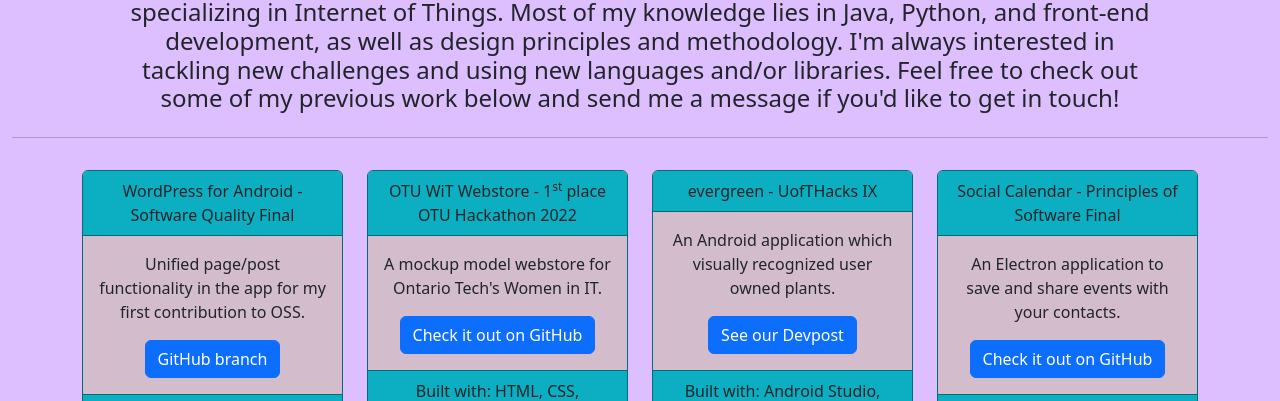
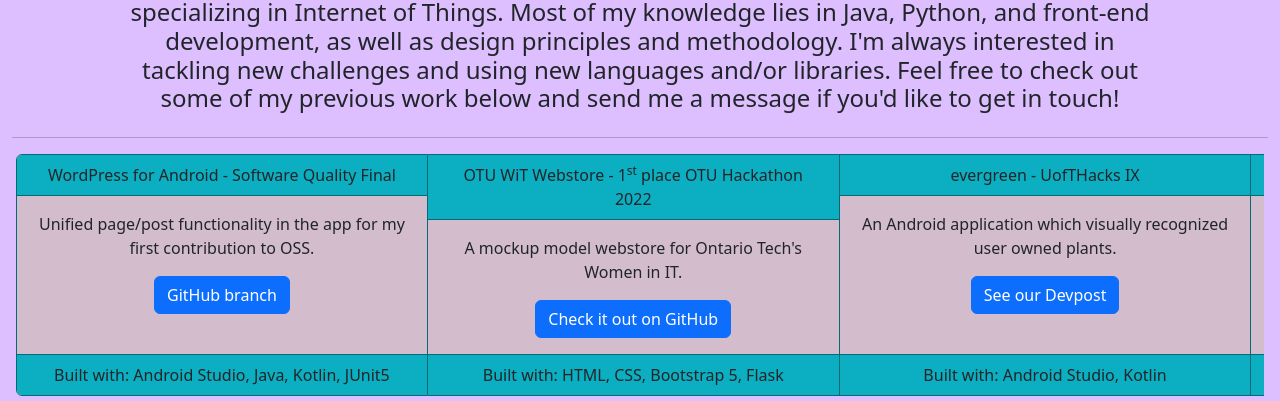
Before and after one commit to a-bisol/portfolio, a plain HTML site: page index.html in a window 1280 px wide. Shown: the part 517-918 px from the top of the page. Drawn offline with nearby package versions, Linux system fonts and the light colour scheme.

Commit message:
Update to horizontal scrollbar

```diff
--- a/index.html
+++ b/index.html
@@ -5,14 +5,16 @@
     <meta name="viewport" content="width=device-width, initial-scale=1">
     <title>Ash Bisol | Software Eng Student</title>
     <link href="styles/styles.css" rel="stylesheet">
-        <link href="https://cdn.jsdelivr.net/npm/bootstrap@5.2.0/dist/css/bootstrap.min.css" rel="stylesheet" integrity="sha384-gH2yIJqKdNHPEq0n4Mqa/HGKIhSkIHeL5AyhkYV8i59U5AR6csBvApHHNl/vI1Bx" crossorigin="anonymous">
+    <link href="https://cdn.jsdelivr.net/npm/bootstrap@5.2.0/dist/css/bootstrap.min.css" rel="stylesheet"
+          integrity="sha384-gH2yIJqKdNHPEq0n4Mqa/HGKIhSkIHeL5AyhkYV8i59U5AR6csBvApHHNl/vI1Bx" crossorigin="anonymous">
     <link rel="stylesheet" href="https://cdn.jsdelivr.net/npm/bootstrap-icons@1.9.1/font/bootstrap-icons.css">
 </head>
 <body>
 <nav class="navbar fixed-top navbar-expand-md">
     <div class="container-fluid">
         <a class="navbar-brand" href="#intro">Home</a>
-                <button class="navbar-toggler" type="button" data-bs-toggle="collapse" data-bs-target="#navbarSupportedContent" aria-controls="navbarSupportedContent" aria-expanded="false" aria-label="Toggle navigation">
+        <button class="navbar-toggler" type="button" data-bs-toggle="collapse" data-bs-target="#navbarSupportedContent"
+                aria-controls="navbarSupportedContent" aria-expanded="false" aria-label="Toggle navigation">
             <span class="navbar-toggler-icon"></span>
         </button>
         <div class="collapse navbar-collapse" id="navbarSupportedContent">
@@ -34,7 +36,8 @@
     <h1>Software Engineering Student</h1>
     <h5>Based in Oshawa and interested in learning new tools and technologies.</h5>
     <hr>
-            <img src="imgs/haleyCommission_noBG.png" class="img-fluid rounded" id="pfp" width="20%" alt="Drawn avatar of myself wearing headphones with cat ears.">
+    <img src="imgs/haleyCommission_noBG.png" class="img-fluid rounded" id="pfp" width="20%"
+         alt="Drawn avatar of myself wearing headphones with cat ears.">
     <hr>
 </div>
 <div class="container-fluid text-center" id="aboutMe">
@@ -45,80 +48,78 @@
         <div class="col-1"></div>
         <div class="col">
             <h4>
-                        I'm a 4<sup>th</sup> year student at OntarioTech University studying Software Engineering and specializing in Internet of Things.
-                        Most of my knowledge lies in Java, Python, and front-end development, as well as design principles and methodology.
+                I'm a 4<sup>th</sup> year student at OntarioTech University studying Software Engineering and
+                specializing in Internet of Things.
+                Most of my knowledge lies in Java, Python, and front-end development, as well as design principles and
+                methodology.
                 I'm always interested in tackling new challenges and using new languages and/or libraries.
-                        Feel free to check out some of my previous work below and send me a message if you'd like to get in touch!
+                Feel free to check out some of my previous work below and send me a message if you'd like to get in
+                touch!
             </h4>
         </div>
         <div class="col-1"></div>
     </div>
     <hr>
 </div>
-        <div class="container text-center" id="projects">
-            <div class="row row-cols-1 row-cols-md-2 row-cols-xl-4 gy-2">
-                <div class="col">
-                    <div class="card">
+<div class="card-group card-group-scroll mx-3 my-2" id="projects">
+    <div class="card text-center">
         <div class="card-header">
             WordPress for Android - Software Quality Final
         </div>
         <div class="card-body">
-                            <p class="card-text">Unified page/post functionality in the app for my first contribution to OSS.</p>
-                            <a href="https://github.com/EmilyGoose/WordPress-Android" class="btn btn-primary" target="_blank">GitHub branch</a>
+            <p class="card-text">Unified page/post functionality in the app for my first contribution to
+                OSS.</p>
+            <a href="https://github.com/EmilyGoose/WordPress-Android" class="btn btn-primary" target="_blank">GitHub
+                branch</a>
         </div>
         <div class="card-footer">
             Built with: Android Studio, Java, Kotlin, JUnit5
         </div>
     </div>
-                </div>
-                <div class="col">
-                    <div class="card">
+    <div class="card text-center">
         <div class="card-header">
             OTU WiT Webstore - 1<sup>st</sup> place OTU Hackathon 2022
         </div>
         <div class="card-body">
             <p class="card-text">A mockup model webstore for Ontario Tech's Women in IT.</p>
-                            <a href="https://github.com/DanielKamel2001/OT-Hackathon-22" class="btn btn-primary" target="_blank">Check it out on GitHub</a>
+            <a href="https://github.com/DanielKamel2001/OT-Hackathon-22" class="btn btn-primary"
+               target="_blank">Check it out on GitHub</a>
         </div>
         <div class="card-footer">
             Built with: HTML, CSS, Bootstrap 5, Flask
         </div>
     </div>
-                </div>
-                <div class="col">
-                    <div class="card">
+    <div class="card text-center">
         <div class="card-header">
             evergreen - UofTHacks IX
         </div>
         <div class="card-body">
             <p class="card-text">An Android application which visually recognized user owned plants.</p>
-                            <a href="https://devpost.com/software/plant-app" class="btn btn-primary" target="_blank">See our Devpost</a>
+            <a href="https://devpost.com/software/plant-app" class="btn btn-primary" target="_blank">See our
+                Devpost</a>
         </div>
         <div class="card-footer">
             Built with: Android Studio, Kotlin
         </div>
     </div>
-                </div>
-                <div class="col">
-                    <div class="card">
+    <div class="card text-center">
         <div class="card-header">
             Social Calendar - Principles of Software Final
         </div>
         <div class="card-body">
             <p class="card-text">An Electron application to save and share events with your contacts.</p>
-                            <a href="https://github.com/SOFE2720/Social-Calendar-Group-12" class="btn btn-primary" target="_blank">Check it out on GitHub</a>
+            <a href="https://github.com/SOFE2720/Social-Calendar-Group-12" class="btn btn-primary"
+               target="_blank">Check it out on GitHub</a>
         </div>
         <div class="card-footer">
             Built with: Electron, FastAPI, PostgreSQL
         </div>
     </div>
 </div>
-            </div>
-        </div>
 <div class="container-fluid text-center" id="contact">
     <div class="row">
         <div class="col">
-                    <a href="https://www.linkedin.com/in/ivanbisol/" target="_blank">
+            <a href="https://www.linkedin.com/in/ashbisol/" target="_blank">
                 <i class="bi bi-linkedin" style="font-size: 2.5rem;"></i>
             </a>
         </div>
@@ -128,12 +129,14 @@
             </a>
         </div>
         <div class="col">
-                    <a href="mailto:ivan.rl.bisol@gmail.com">
+            <a href="mailto:contact@asheng.ca">
                 <i class="bi bi-envelope-open" style="font-size: 2.5rem;"></i>
             </a>
         </div>
     </div>
 </div>
-        <script src="https://cdn.jsdelivr.net/npm/bootstrap@5.2.0/dist/js/bootstrap.bundle.min.js" integrity="sha384-A3rJD856KowSb7dwlZdYEkO39Gagi7vIsF0jrRAoQmDKKtQBHUuLZ9AsSv4jD4Xa" crossorigin="anonymous"></script>
+<script src="https://cdn.jsdelivr.net/npm/bootstrap@5.2.0/dist/js/bootstrap.bundle.min.js"
+        integrity="sha384-A3rJD856KowSb7dwlZdYEkO39Gagi7vIsF0jrRAoQmDKKtQBHUuLZ9AsSv4jD4Xa"
+        crossorigin="anonymous"></script>
 </body>
 </html>
--- a/styles/styles.css
+++ b/styles/styles.css
@@ -21,11 +21,11 @@ nav {
 /* ID changes */
 
 #intro {
-    padding-top:3.5rem;
+    padding-top: 3.5rem;
 }
 
 #pfp {
-    margin:0.5rem;
+    margin: 0.5rem;
 }
 
 #aboutMe {
@@ -33,8 +33,6 @@ nav {
 }
 
 #projects {
-    padding-top: 1rem;
-    padding-bottom: 1rem;
     background-color: #DDBFFF;
 }
 
@@ -59,3 +57,14 @@ nav {
     background-color: #DDBFFF;
     border: 1px solid #43008F;
 }
+
+/* Class changes */
+
+.card-group.card-group-scroll > .card {
+    flex-basis: 33%;
+}
+
+.card-group.card-group-scroll {
+    overflow-x: auto;
+    flex-wrap: nowrap;
+}
```
Lines whose indentation alone changed are shown as unchanged.
